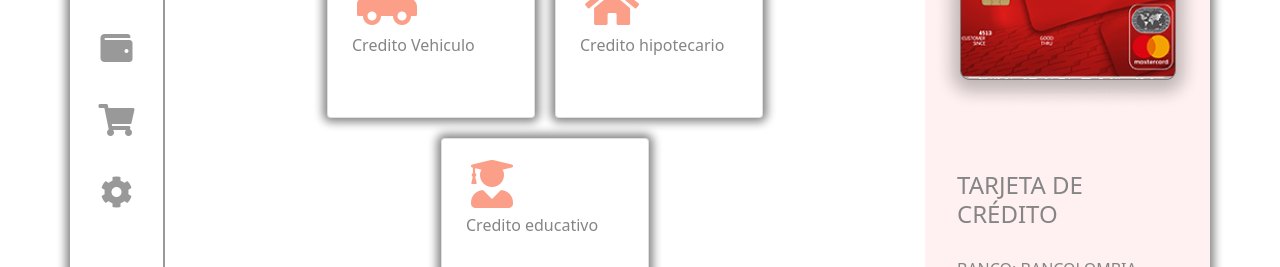
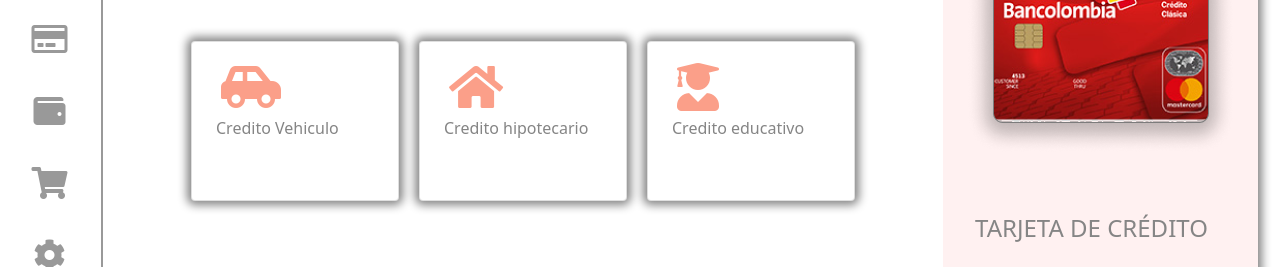
Before and after one commit to enrykid/Dashboard2, a plain HTML site: page index.html in a window 1280 px wide. Shown: the part 132-399 px from the top of the page. Drawn offline with nearby package versions, Linux system fonts and the light colour scheme.

Commit message:
second commit

```diff
--- a/STYLES/styles.css
+++ b/STYLES/styles.css
@@ -1,16 +1,14 @@
-    .selector-for-some-widget {
-        box-sizing: content-box;
+body {
+    height: 100vh;
+    width: 100vw;
+    display: flex;
+    align-items: center !important;
+    justify-content: center;
 }
 
 .mainContainer {
-        display: flex;
-        align-items: center;
-        justify-content: center;
     color: #858585;
-    }
-
-    .container>div {
-        border-radius: 15px;
+    padding: 0;
 }
 
 .leftContainer {
@@ -19,6 +17,7 @@
 
 .rightContainer {
     background-color: #FFF1F1;
+    border-radius: 0 15px 15px 0;
 }
 
 .iconsLeft {
@@ -28,7 +27,6 @@
     padding: 20px;
     border: radius 10px;
     font-size: 2em;
-        ;
 }
 
 .iconsLeft:hover {
--- a/index.html
+++ b/index.html
@@ -13,13 +13,12 @@
 </head>
 
 <body>
-    <div class="mainContainer">
 
-        <div class="container">
+    <div>
 
-            <div class="row justify-content-md-center shadows">
+        <div style=" border-radius: 15px;" class="container-fluid row mainContainer shadows">
 
-                <div class="col-1 leftContainer">
+            <div class="col-1 leftContainer spaceText">
                 <div class="row-cols-lg-1">
 
                     <div class="iconsLeft col align-self-start">
@@ -41,9 +40,9 @@
 
                 </div>
             </div>
-                <div class="col-8 centenContainer">
+            <div class="col-8 centerContainer">
 
-                    <div class="paddLeft">
+                <div class="paddLeft spaceText">
                     <h2>DASHBOARD</h2>
                 </div>
 
@@ -110,7 +109,11 @@
     </div>
 
 
-    </div>
+
+
+
+
+
 
 
 </body>
```
Lines whose indentation alone changed are shown as unchanged.
